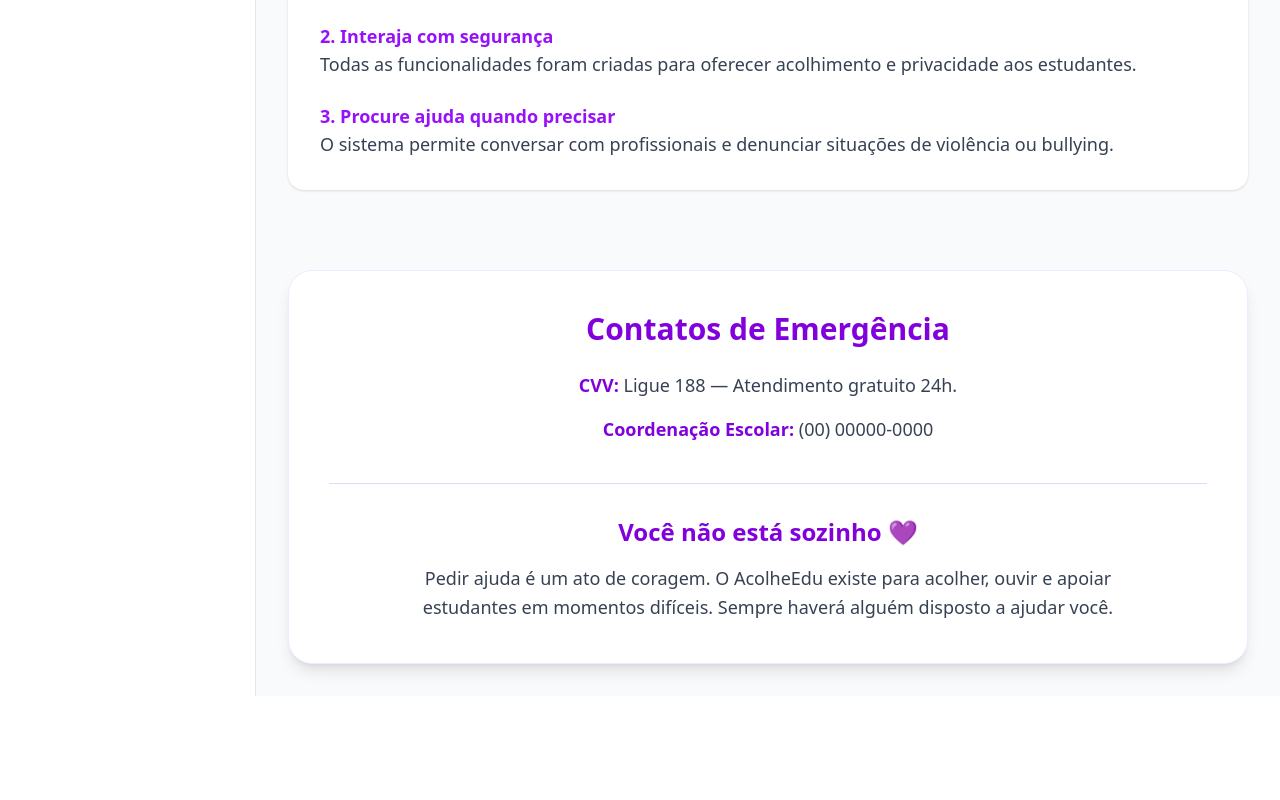
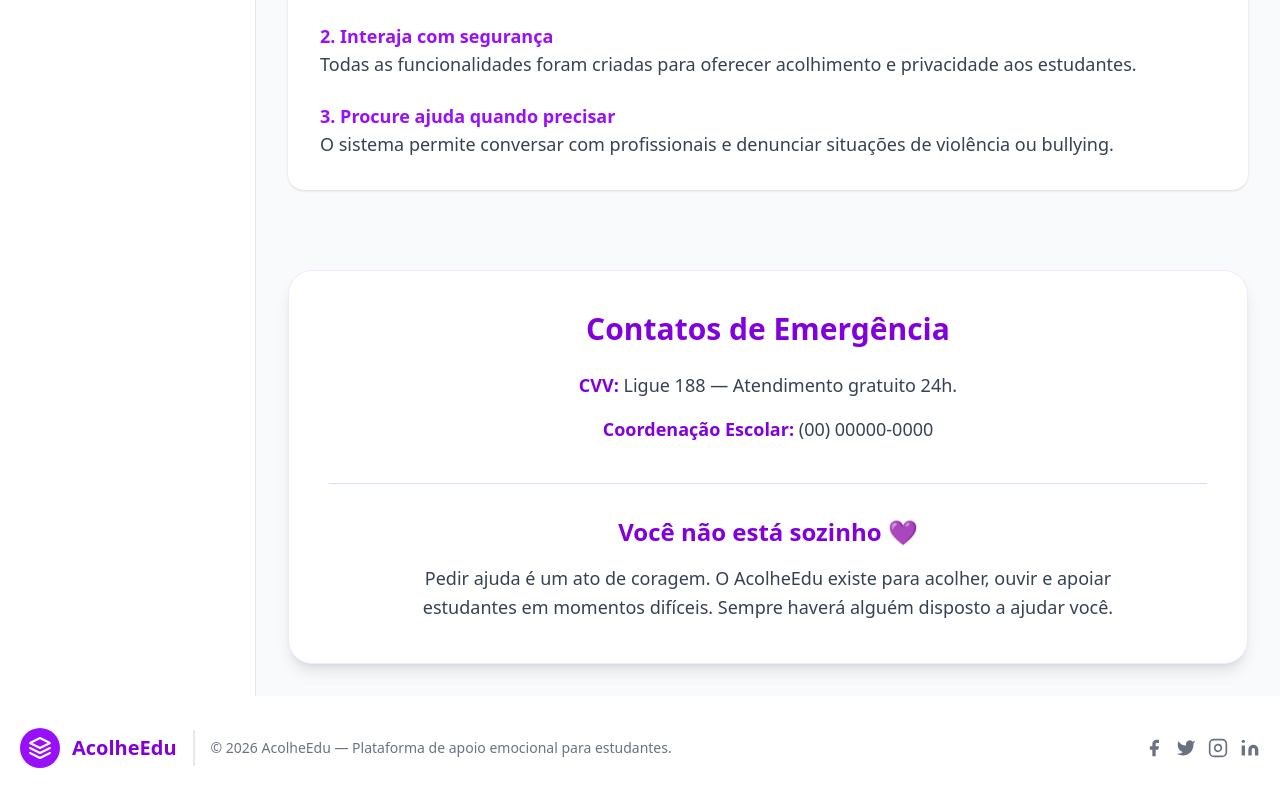
Before and after one commit to LucasHenriqueAl/acolheEdu, a React (Vite) app: page /ajuda in a window 1280 px wide. Shown: the part 900-1700 px from the top of the page. Before the commit the page ends 1596 px from the top, so only its background shows below. Built offline with nearby package versions, Linux system fonts and the light colour scheme.

Commit message:
feat: adicionado rodape (footer.tsx) em todas as paginas

```diff
--- /dev/null
+++ b/src/components/layout/Footer.tsx
@@ -0,0 +1,101 @@
+export default function Footer() {
+  return (
+    <footer className="body-font text-gray-600">
+      <div className="container mx-auto flex flex-col items-center px-5 py-8 sm:flex-row">
+
+        {/* Logo */}
+        <div className="flex items-center justify-center font-medium text-purple-700 md:justify-start">
+          <svg
+            xmlns="http://www.w3.org/2000/svg"
+            fill="none"
+            stroke="currentColor"
+            strokeLinecap="round"
+            strokeLinejoin="round"
+            strokeWidth="2"
+            className="h-10 w-10 rounded-full bg-purple-600 p-2 text-white"
+            viewBox="0 0 24 24"
+          >
+            <path d="M12 2L2 7l10 5 10-5-10-5zM2 17l10 5 10-5M2 12l10 5 10-5" />
+          </svg>
+
+          <span className="ml-3 text-xl font-bold">
+            AcolheEdu
+          </span>
+        </div>
+
+        {/* Texto */}
+        <p className="mt-4 text-sm text-gray-500 sm:mt-0 sm:ml-4 sm:border-l-2 sm:border-gray-200 sm:py-2 sm:pl-4">
+          © 2026 AcolheEdu — Plataforma de apoio emocional para estudantes.
+        </p>
+
+        {/* Redes Sociais */}
+        <span className="mt-4 inline-flex justify-center sm:mt-0 sm:ml-auto">
+
+          <a href="#" className="text-gray-500 hover:text-purple-700">
+            <svg
+              fill="currentColor"
+              viewBox="0 0 24 24"
+              className="h-5 w-5"
+            >
+              <path d="M18 2h-3a5 5 0 00-5 5v3H7v4h3v8h4v-8h3l1-4h-4V7a1 1 0 011-1h3z" />
+            </svg>
+          </a>
+
+          <a
+            href="#"
+            className="ml-3 text-gray-500 hover:text-purple-700"
+          >
+            <svg
+              fill="currentColor"
+              viewBox="0 0 24 24"
+              className="h-5 w-5"
+            >
+              <path d="M23 3a10.9 10.9 0 01-3.14 1.53A4.48 4.48 0 0012 8.09v1A10.66 10.66 0 013 4s-4 9 5 13a11.64 11.64 0 01-7 2c9 5 20 0 20-11.5a4.5 4.5 0 00-.08-.83A7.72 7.72 0 0023 3z" />
+            </svg>
+          </a>
+
+          <a
+            href="#"
+            className="ml-3 text-gray-500 hover:text-purple-700"
+          >
+            <svg
+              fill="none"
+              stroke="currentColor"
+              strokeWidth="2"
+              viewBox="0 0 24 24"
+              className="h-5 w-5"
+            >
+              <rect
+                width="20"
+                height="20"
+                x="2"
+                y="2"
+                rx="5"
+                ry="5"
+              />
+              <path d="M16 11.37A4 4 0 1112.63 8A4 4 0 0116 11.37z" />
+              <path d="M17.5 6.5h.01" />
+            </svg>
+          </a>
+
+          <a
+            href="#"
+            className="ml-3 text-gray-500 hover:text-purple-700"
+          >
+            <svg
+              fill="currentColor"
+              viewBox="0 0 24 24"
+              className="h-5 w-5"
+            >
+              <path d="M16 8a6 6 0 016 6v7h-4v-7a2 2 0 00-2-2 2 2 0 00-2 2v7h-4v-7a6 6 0 016-6z" />
+              <circle cx="4" cy="4" r="2" />
+              <path d="M2 9h4v12H2z" />
+            </svg>
+          </a>
+
+        </span>
+
+      </div>
+    </footer>
+  )
+}
--- a/src/main.tsx
+++ b/src/main.tsx
@@ -15,7 +15,7 @@
 import {Configuracoes} from './pages/Configuracoes.tsx'
 import { DiarioEmocional } from './pages/DiarioEmocional.tsx'
 import { ApoioPsicologico } from './pages/ApoioPsicologico.tsx'
-import { Perfil } from './pages/Perfil.tsx'
+ {/*import { Perfil } from './pages/Perfil.tsx'*/}
 
 import './index.css'
 
@@ -25,7 +25,7 @@
       <Routes>
         <Route path="/" element={<App />} />
         <Route path="/inicio" element={<TelaInicial />} />
-        <Route path="/perfil" element={<Perfil />} />
+        {/*<Route path="/perfil" element={<Perfil />} /> */}
         <Route path="/contato" element={<Contato />} />
         <Route path="/sobre_nos" element={<SobreNos />} />
         <Route path="/ajuda" element={<Ajuda />} />
--- a/src/pages/Ajuda.tsx
+++ b/src/pages/Ajuda.tsx
@@ -1,6 +1,7 @@
 import MenuVertical from '../components/layout/MenuVertical'
 import MenuNavegacao from '../components/layout/MenuNavegacao'
 import MensagemApoio from '../components/Sections/MensagemApoio'
+import Footer from '../components/layout/Footer'
 
 export function Ajuda() {
   return (
@@ -125,6 +126,7 @@
         </main>
 
       </div>
+      <Footer />
     </>
   )
 }
--- a/src/pages/ApoioPsicologico.tsx
+++ b/src/pages/ApoioPsicologico.tsx
@@ -1,6 +1,7 @@
 import MenuNavegacao from '../components/layout/MenuNavegacao'
 import MenuVertical from '../components/layout/MenuVertical'
 import MensagemApoio from '../components/Sections/MensagemApoio'
+import Footer from '../components/layout/Footer'
 
 export function ApoioPsicologico() {
   return (
@@ -87,6 +88,7 @@
         </main>
 
       </div>
+      <Footer />
     </>
   )
 }
--- a/src/pages/Configuracoes.tsx
+++ b/src/pages/Configuracoes.tsx
@@ -1,6 +1,7 @@
 import MenuVertical from '../components/layout/MenuVertical'
 import MenuNavegacao from '../components/layout/MenuNavegacao'
 import Toggle from '../components/UI/Toggles'
+import Footer from '../components/layout/Footer'
 
 export function Configuracoes() {
   return (
@@ -102,6 +103,7 @@
         </main>
 
       </div>
+      <Footer />
     </>
   )
 }
--- a/src/pages/Contato.tsx
+++ b/src/pages/Contato.tsx
@@ -1,6 +1,7 @@
 import MenuVertical from '../components/layout/MenuVertical'
 import MenuNavegacao from '../components/layout/MenuNavegacao'
 import ContatoComponente from '../components/Sections/ContatoComponente'
+import Footer from '../components/layout/Footer'
 
 export function Contato() {
   return (
@@ -16,6 +17,7 @@
         </main>
 
       </div>
+      <Footer />
     </>
   )
 }
--- a/src/pages/DiarioEmocional.tsx
+++ b/src/pages/DiarioEmocional.tsx
@@ -1,6 +1,7 @@
 import MenuVertical from '../components/layout/MenuVertical'
 import MenuNavegacao from '../components/layout/MenuNavegacao'
 import CaixaTexto from '../components/UI/CaixaTexto'
+import Footer from '../components/layout/Footer'
 
 export function DiarioEmocional() {
   return (
@@ -40,6 +41,7 @@
         </main>
 
       </div>
+      <Footer />
     </>
   )
 }
--- a/src/pages/Perfil.tsx
+++ b/src/pages/Perfil.tsx
@@ -1,5 +1,6 @@
 import MenuVertical from '../components/layout/MenuVertical'
 import MenuNavegacao from '../components/layout/MenuNavegacao'
+import Footer from '../components/layout/Footer'
 
 export function Perfil() {
 
--- a/src/pages/SobreNos.tsx
+++ b/src/pages/SobreNos.tsx
@@ -1,6 +1,7 @@
 import MenuVertical from '../components/layout/MenuVertical'
 import MenuNavegacao from '../components/layout/MenuNavegacao'
 import SobreNosComponente from '../components/Sections/SobreNosComponente'
+import Footer from '../components/layout/Footer'
 
 export function SobreNos() {
   return (
@@ -16,6 +17,7 @@
         </main>
 
       </div>
+      <Footer />
     </>
   )
 }
--- a/src/pages/TelaInicial.tsx
+++ b/src/pages/TelaInicial.tsx
@@ -2,6 +2,7 @@
 import MenuNavegacao from '../components/layout/MenuNavegacao'
 import CardsFuncionalidade from '../components/Cards/CardFuncionalidade'
 import MensagemApoio from '../components/Sections/MensagemApoio'
+import Footer from '../components/layout/Footer'
 
 export function TelaInicial() {
   return (
@@ -38,6 +39,8 @@
         </main>
 
       </div>
+
+      <Footer />
     </>
   )
 }
```
Also changed, not shown: src/pages/Login.tsx (line endings or trailing spaces).
